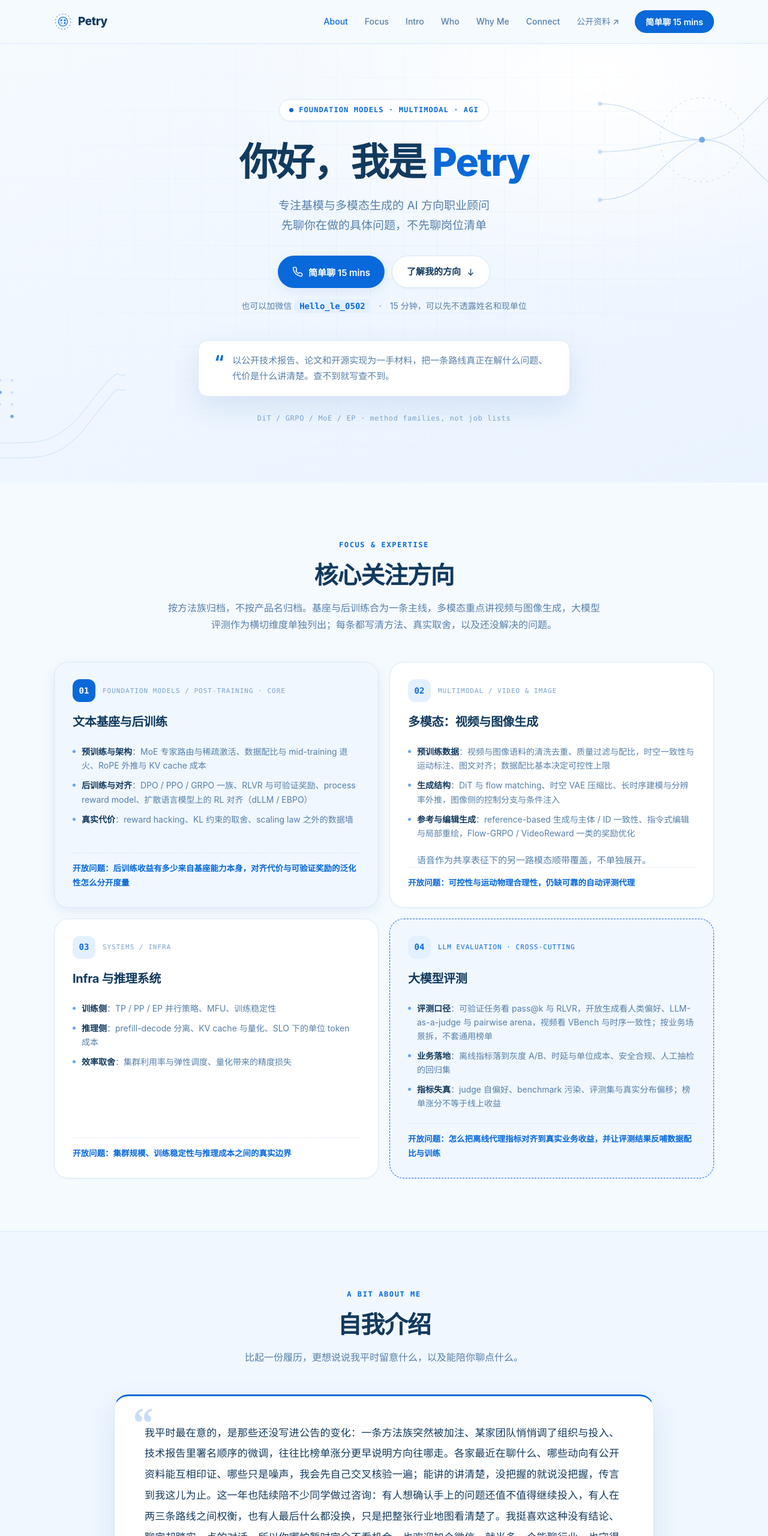
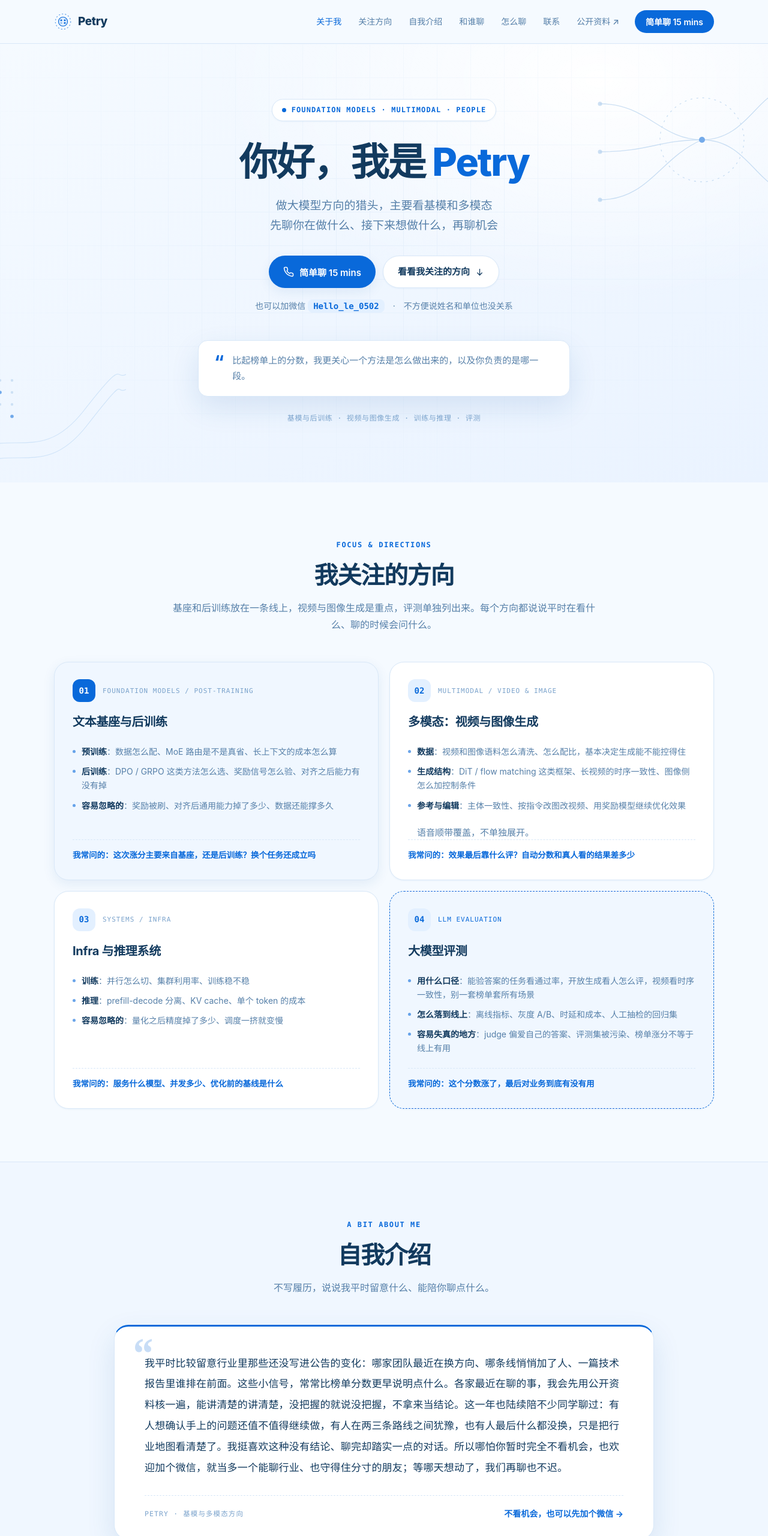
Before and after one commit to Nikoyyl21/Nikoyyl21.github.io, a plain HTML site: page index.html in a window 1280 px wide. Shown: the top 2560 px of the page at 60% size. Drawn offline with Linux system fonts and the light colour scheme.

Commit message:
Rewrite page copy in a plainer, more concrete voice

```diff
--- a/index.html
+++ b/index.html
@@ -3,8 +3,8 @@
 <head>
 <meta charset="UTF-8">
 <meta name="viewport" content="width=device-width, initial-scale=1.0">
-<title>Petry · 基模与多模态方向顾问</title>
-<meta name="description" content="以公开技术报告为一手材料，跟踪基模与多模态的方法演进。和研究员一起判断下一个值得投入的问题。">
+<title>Petry · 大模型方向的猎头</title>
+<meta name="description" content="做大模型方向的猎头，主要看基模与多模态。聊聊你在做什么，接下来想做什么。">
 <link rel="icon" type="image/svg+xml" href="assets/favicon.svg">
 <link rel="stylesheet" href="assets/site.css">
 </head>
@@ -22,12 +22,12 @@
       Petry
     </a>
     <nav class="nav" id="nav">
-      <a href="#about" class="nav-link active">About</a>
-      <a href="#focus" class="nav-link">Focus</a>
-      <a href="#intro" class="nav-link">Intro</a>
-      <a href="#who" class="nav-link">Who</a>
-      <a href="#why" class="nav-link">Why Me</a>
-      <a href="#connect" class="nav-link">Connect</a>
+      <a href="#about" class="nav-link active">关于我</a>
+      <a href="#focus" class="nav-link">关注方向</a>
+      <a href="#intro" class="nav-link">自我介绍</a>
+      <a href="#who" class="nav-link">和谁聊</a>
+      <a href="#why" class="nav-link">怎么聊</a>
+      <a href="#connect" class="nav-link">联系</a>
       <a href="https://github.com/Nikoyyl21?tab=repositories" class="nav-link">公开资料 ↗</a>
       <button type="button" class="header-cta" data-open-phone>简单聊 15 mins</button>
     </nav>
@@ -67,76 +67,76 @@
   </svg>
 
   <div class="container hero-content">
-    <div class="hero-badge"><span class="hero-badge-dot"></span>FOUNDATION MODELS · MULTIMODAL · AGI</div>
+    <div class="hero-badge"><span class="hero-badge-dot"></span>FOUNDATION MODELS · MULTIMODAL · PEOPLE</div>
     <h1 class="hero-title">你好，我是 <span class="accent">Petry</span></h1>
-    <p class="hero-subtitle">专注基模与多模态生成的 AI 方向职业顾问<br>先聊你在做的具体问题，不先聊岗位清单</p>
+    <p class="hero-subtitle">做大模型方向的猎头，主要看基模和多模态<br>先聊你在做什么、接下来想做什么，再聊机会</p>
     <div class="hero-cta-row">
       <button type="button" class="btn btn-primary" data-open-phone>
         <svg width="18" height="18" viewBox="0 0 24 24" fill="none" stroke="currentColor" stroke-width="2" stroke-linecap="round" stroke-linejoin="round" aria-hidden="true"><path d="M22 16.92v3a2 2 0 0 1-2.18 2 19.79 19.79 0 0 1-8.63-3.07 19.5 19.5 0 0 1-6-6 19.79 19.79 0 0 1-3.07-8.67A2 2 0 0 1 4.11 2h3a2 2 0 0 1 2 1.72c.13.96.36 1.9.7 2.81a2 2 0 0 1-.45 2.11L8.09 9.91a16 16 0 0 0 6 6l1.27-1.27a2 2 0 0 1 2.11-.45c.91.34 1.85.57 2.81.7A2 2 0 0 1 22 16.92z"/></svg>
         简单聊 15 mins
       </button>
       <a href="#focus" class="btn btn-secondary">
-        了解我的方向
+        看看我关注的方向
         <svg width="15" height="15" viewBox="0 0 24 24" fill="none" stroke="currentColor" stroke-width="2" stroke-linecap="round"><line x1="12" y1="4" x2="12" y2="20"/><polyline points="18 14 12 20 6 14"/></svg>
       </a>
     </div>
-    <p class="hero-wechat">也可以加微信 <code>Hello_le_0502</code>　·　15 分钟，可以先不透露姓名和现单位</p>
+    <p class="hero-wechat">也可以加微信 <code>Hello_le_0502</code>　·　不方便说姓名和单位也没关系</p>
     <div class="hero-quote">
       <span class="mark">&ldquo;</span>
-      <span>以公开技术报告、论文和开源实现为一手材料，把一条路线真正在解什么问题、代价是什么讲清楚。查不到就写查不到。</span>
+      <span>比起榜单上的分数，我更关心一个方法是怎么做出来的，以及你负责的是哪一段。</span>
     </div>
-    <div class="hero-meta">DiT / GRPO / MoE / EP · method families, not job lists</div>
+    <div class="hero-meta">基模与后训练 · 视频与图像生成 · 训练与推理 · 评测</div>
   </div>
 </section>
 
 <section class="section" id="focus">
   <div class="container">
     <div class="section-head">
-      <span class="eyebrow">Focus &amp; Expertise</span>
-      <h2 class="section-title">核心关注方向</h2>
-      <p class="section-lead">按方法族归档，不按产品名归档。基座与后训练合为一条主线，多模态重点讲视频与图像生成，大模型评测作为横切维度单独列出；每条都写清方法、真实取舍，以及还没解决的问题。</p>
+      <span class="eyebrow">Focus &amp; Directions</span>
+      <h2 class="section-title">我关注的方向</h2>
+      <p class="section-lead">基座和后训练放在一条线上，视频与图像生成是重点，评测单独列出来。每个方向都说说平时在看什么、聊的时候会问什么。</p>
     </div>
     <div class="grid grid-4">
       <div class="card card-featured">
-        <div class="card-top"><div class="card-icon">01</div><span class="card-label">Foundation Models / Post-training · Core</span></div>
+        <div class="card-top"><div class="card-icon">01</div><span class="card-label">Foundation Models / Post-training</span></div>
         <h3>文本基座与后训练</h3>
         <ul class="sub-list">
-          <li><strong>预训练与架构</strong>：MoE 专家路由与稀疏激活、数据配比与 mid-training 退火、RoPE 外推与 KV cache 成本</li>
-          <li><strong>后训练与对齐</strong>：DPO / PPO / GRPO 一族、RLVR 与可验证奖励、process reward model、扩散语言模型上的 RL 对齐（dLLM / EBPO）</li>
-          <li><strong>真实代价</strong>：reward hacking、KL 约束的取舍、scaling law 之外的数据墙</li>
+          <li><strong>预训练</strong>：数据怎么配、MoE 路由是不是真省、长上下文的成本怎么算</li>
+          <li><strong>后训练</strong>：DPO / GRPO 这类方法怎么选、奖励信号怎么验、对齐之后能力有没有掉</li>
+          <li><strong>容易忽略的</strong>：奖励被刷、对齐后通用能力掉了多少、数据还能撑多久</li>
         </ul>
-        <span class="open">开放问题：后训练收益有多少来自基座能力本身，对齐代价与可验证奖励的泛化性怎么分开度量</span>
+        <span class="open">我常问的：这次涨分主要来自基座，还是后训练？换个任务还成立吗</span>
       </div>
       <div class="card">
         <div class="card-top"><div class="card-icon">02</div><span class="card-label">Multimodal / Video &amp; Image</span></div>
         <h3>多模态：视频与图像生成</h3>
         <ul class="sub-list">
-          <li><strong>预训练数据</strong>：视频与图像语料的清洗去重、质量过滤与配比，时空一致性与运动标注、图文对齐；数据配比基本决定可控性上限</li>
-          <li><strong>生成结构</strong>：DiT 与 flow matching、时空 VAE 压缩比、长时序建模与分辨率外推，图像侧的控制分支与条件注入</li>
-          <li><strong>参考与编辑生成</strong>：reference-based 生成与主体 / ID 一致性、指令式编辑与局部重绘，Flow-GRPO / VideoReward 一类的奖励优化</li>
+          <li><strong>数据</strong>：视频和图像语料怎么清洗、怎么配比，基本决定生成能不能控得住</li>
+          <li><strong>生成结构</strong>：DiT / flow matching 这类框架、长视频的时序一致性、图像侧怎么加控制条件</li>
+          <li><strong>参考与编辑</strong>：主体一致性、按指令改图改视频、用奖励模型继续优化效果</li>
         </ul>
-        <p class="card-note">语音作为共享表征下的另一路模态顺带覆盖，不单独展开。</p>
-        <span class="open">开放问题：可控性与运动物理合理性，仍缺可靠的自动评测代理</span>
+        <p class="card-note">语音顺带覆盖，不单独展开。</p>
+        <span class="open">我常问的：效果最后靠什么评？自动分数和真人看的结果差多少</span>
       </div>
       <div class="card">
         <div class="card-top"><div class="card-icon">03</div><span class="card-label">Systems / Infra</span></div>
         <h3>Infra 与推理系统</h3>
         <ul class="sub-list">
-          <li><strong>训练侧</strong>：TP / PP / EP 并行策略、MFU、训练稳定性</li>
-          <li><strong>推理侧</strong>：prefill-decode 分离、KV cache 与量化、SLO 下的单位 token 成本</li>
-          <li><strong>效率取舍</strong>：集群利用率与弹性调度、量化带来的精度损失</li>
+          <li><strong>训练</strong>：并行怎么切、集群利用率、训练稳不稳</li>
+          <li><strong>推理</strong>：prefill-decode 分离、KV cache、单个 token 的成本</li>
+          <li><strong>容易忽略的</strong>：量化之后精度掉了多少、调度一挤就变慢</li>
         </ul>
-        <span class="open">开放问题：集群规模、训练稳定性与推理成本之间的真实边界</span>
+        <span class="open">我常问的：服务什么模型、并发多少、优化前的基线是什么</span>
       </div>
       <div class="card card-cross">
-        <div class="card-top"><div class="card-icon">04</div><span class="card-label">LLM Evaluation · Cross-cutting</span></div>
+        <div class="card-top"><div class="card-icon">04</div><span class="card-label">LLM Evaluation</span></div>
         <h3>大模型评测</h3>
         <ul class="sub-list">
-          <li><strong>评测口径</strong>：可验证任务看 pass@k 与 RLVR，开放生成看人类偏好、LLM-as-a-judge 与 pairwise arena，视频看 VBench 与时序一致性；按业务场景拆，不套通用榜单</li>
-          <li><strong>业务落地</strong>：离线指标落到灰度 A/B、时延与单位成本、安全合规、人工抽检的回归集</li>
-          <li><strong>指标失真</strong>：judge 自偏好、benchmark 污染、评测集与真实分布偏移；榜单涨分不等于线上收益</li>
+          <li><strong>用什么口径</strong>：能验答案的任务看通过率，开放生成看人怎么评，视频看时序一致性，别一套榜单套所有场景</li>
+          <li><strong>怎么落到线上</strong>：离线指标、灰度 A/B、时延和成本、人工抽检的回归集</li>
+          <li><strong>容易失真的地方</strong>：judge 偏爱自己的答案、评测集被污染、榜单涨分不等于线上有用</li>
         </ul>
-        <span class="open">开放问题：怎么把离线代理指标对齐到真实业务收益，并让评测结果反哺数据配比与训练</span>
+        <span class="open">我常问的：这个分数涨了，最后对业务到底有没有用</span>
       </div>
     </div>
   </div>
@@ -147,13 +147,13 @@
     <div class="section-head">
       <span class="eyebrow">A Bit About Me</span>
       <h2 class="section-title">自我介绍</h2>
-      <p class="section-lead">比起一份履历，更想说说我平时留意什么，以及能陪你聊点什么。</p>
+      <p class="section-lead">不写履历，说说我平时留意什么、能陪你聊点什么。</p>
     </div>
     <div class="intro-card">
       <span class="intro-mark" aria-hidden="true">&ldquo;</span>
-      <p class="intro-text">我平时最在意的，是那些还没写进公告的变化：一条方法族突然被加注、某家团队悄悄调了组织与投入、技术报告里署名顺序的微调，往往比榜单涨分更早说明方向往哪走。各家最近在聊什么、哪些动向有公开资料能互相印证、哪些只是噪声，我会先自己交叉核验一遍；能讲的讲清楚，没把握的就说没把握，传言到我这儿为止。这一年也陆续陪不少同学做过咨询：有人想确认手上的问题还值不值得继续投入，有人在两三条路线之间权衡，也有人最后什么都没换，只是把整张行业地图看清楚了。我挺喜欢这种没有结论、聊完却踏实一点的对话。所以你哪怕暂时完全不看机会，也欢迎加个微信，就当多一个能聊行业、也守得住分寸的朋友；等哪天真的想动了，我们再聊也不迟。</p>
+      <p class="intro-text">我平时比较留意行业里那些还没写进公告的变化：哪家团队最近在换方向、哪条线悄悄加了人、一篇技术报告里谁排在前面。这些小信号，常常比榜单分数更早说明点什么。各家最近在聊的事，我会先用公开资料核一遍，能讲清楚的讲清楚，没把握的就说没把握，不拿来当结论。这一年也陆续陪不少同学聊过：有人想确认手上的问题还值不值得继续做，有人在两三条路线之间犹豫，也有人最后什么都没换，只是把行业地图看清楚了。我挺喜欢这种没有结论、聊完却踏实一点的对话。所以哪怕你暂时完全不看机会，也欢迎加个微信，就当多一个能聊行业、也守得住分寸的朋友；等哪天想动了，我们再聊也不迟。</p>
       <div class="intro-foot">
-        <span class="intro-sign">Petry · Foundation Models &amp; Multimodal</span>
+        <span class="intro-sign">Petry · 基模与多模态方向</span>
         <a class="intro-link" href="#connect">不看机会，也可以先加个微信 →</a>
       </div>
     </div>
@@ -164,29 +164,29 @@
   <div class="container">
     <div class="section-head">
       <span class="eyebrow">Who I Talk To</span>
-      <h2 class="section-title">我在找谁</h2>
-      <p class="section-lead">不同背景的人关心的问题不一样，聊法也不一样。</p>
+      <h2 class="section-title">可以和谁聊</h2>
+      <p class="section-lead">不管你在哪个方向，都从你在做的事聊起。</p>
     </div>
     <div class="grid grid-4">
       <div class="card who-card">
         <span class="tag">研究员</span>
-        <h3>想判断方向，或比较路线差异</h3>
-        <p>从你在做的具体问题聊起：基模能力边界、奖励信号设计，或者一个方法在更大规模上还成不成立。</p>
+        <h3>想看看方向，或比较不同团队的做法</h3>
+        <p>先聊你正在解的问题、负责的是哪一段，再聊下一个问题值不值得继续投入。</p>
       </div>
       <div class="card who-card">
         <span class="tag">Infra 与系统</span>
-        <h3>关心 MFU、并行策略、推理成本</h3>
-        <p>TP / PP / EP 怎么切、prefill-decode 分离是不是真落地、集群拓扑和 SLO 的实际约束，都能摊开讲。</p>
+        <h3>关心训练效率和推理成本</h3>
+        <p>我会问得具体些：多大的集群、服务什么模型、并发和延迟目标是什么、瓶颈卡在哪。</p>
       </div>
       <div class="card who-card">
         <span class="tag">多模态与生成</span>
-        <h3>视频、图像生成方向</h3>
-        <p>预训练数据配比、时空压缩比、参考与编辑生成怎么控主体一致性、评测靠 VBench 还是人类偏好对齐，这些值得先聊清楚。</p>
+        <h3>做视频、图像生成的</h3>
+        <p>数据怎么配、生成结果怎么控、效果怎么评，这些比岗位清单更值得先聊清楚。</p>
       </div>
       <div class="card who-card">
         <span class="tag">暂时不想动的人</span>
-        <h3>只想先了解发生了什么</h3>
-        <p>不做任何决定也没关系，这类聊天我同样欢迎。先匿名聊方向就行。</p>
+        <h3>只想先了解行业在发生什么</h3>
+        <p>不做任何决定也没关系。先匿名聊点近况，也行。</p>
       </div>
     </div>
   </div>
@@ -195,25 +195,25 @@
 <section class="section alt" id="why">
   <div class="container">
     <div class="section-head">
-      <span class="eyebrow">Why Work With Me</span>
-      <h2 class="section-title">为什么可以跟我聊</h2>
-      <p class="section-lead">研究员判断一个人值不值得聊，看的是有没有说出方法的代价，不是关键词密度。</p>
+      <span class="eyebrow">How We Talk</span>
+      <h2 class="section-title">聊的时候我在意什么</h2>
+      <p class="section-lead">不喊口号，说说我实际怎么聊。</p>
     </div>
     <div class="grid grid-3 numbered">
       <div class="card number-item">
         <span class="num">01</span>
-        <h3>按技术脉络梳理</h3>
-        <p>按方法族和算力约束做梳理，不按 JD 关键词做匹配。能说清一条路线为什么被选中。</p>
+        <h3>先听你做过什么</h3>
+        <p>从具体问题和你负责的那一段开始，不拿 JD 关键词套人。方向是这么聊出来的。</p>
       </div>
       <div class="card number-item">
         <span class="num">02</span>
-        <h3>给横向取舍</h3>
-        <p>同一技术维度上不同实现的差异，包括各自的代价和不那么好看的部分。</p>
+        <h3>给能用的横向信息</h3>
+        <p>同一个方向上，不同团队的做法和差别，包括不那么好看的部分，我会照实说。</p>
       </div>
       <div class="card number-item">
         <span class="num">03</span>
         <h3>不合适会直说</h3>
-        <p>不硬推，不共享给第三方。可以先不透露姓名和现单位，你的信息不会出现在任何公开列表里。</p>
+        <p>不硬推，也不共享给第三方。可以先不透露姓名和现单位。</p>
       </div>
     </div>
   </div>
@@ -223,12 +223,12 @@
   <div class="container">
     <div class="section-head">
       <span class="eyebrow">Let's Connect</span>
-      <h2 class="section-title">取得联系</h2>
-      <p class="section-lead">想判断下一个方向，或者只是想了解发生了什么，都可以先聊 15 分钟。</p>
+      <h2 class="section-title">聊聊下一步</h2>
+      <p class="section-lead">想看机会，或者只是想聊聊行业里最近在发生什么，都可以先聊 15 分钟。</p>
     </div>
     <div class="connect-box">
-      <h3>先匿名聊方向，不用附简历</h3>
-      <p>点一下就能看到电话，直接聊 15 分钟，不用附简历。</p>
+      <h3>先聊 15 分钟，不用准备什么</h3>
+      <p>点一下看电话。聊你在做什么、接下来想做什么就行，不用附简历。</p>
       <button type="button" class="email-btn" data-open-phone>
         <svg width="18" height="18" viewBox="0 0 24 24" fill="none" stroke="currentColor" stroke-width="2" stroke-linecap="round" stroke-linejoin="round" aria-hidden="true"><path d="M22 16.92v3a2 2 0 0 1-2.18 2 19.79 19.79 0 0 1-8.63-3.07 19.5 19.5 0 0 1-6-6 19.79 19.79 0 0 1-3.07-8.67A2 2 0 0 1 4.11 2h3a2 2 0 0 1 2 1.72c.13.96.36 1.9.7 2.81a2 2 0 0 1-.45 2.11L8.09 9.91a16 16 0 0 0 6 6l1.27-1.27a2 2 0 0 1 2.11-.45c.91.34 1.85.57 2.81.7A2 2 0 0 1 22 16.92z"/></svg>
         简单聊 15 mins
@@ -239,9 +239,9 @@
         <code class="wechat-id">Hello_le_0502</code>
         <button type="button" class="copy-btn" data-copy="Hello_le_0502" aria-label="复制微信号">复制</button>
       </div>
-      <p class="wechat-hint">添加时备注想聊的方向即可，不用附简历。</p>
+      <p class="wechat-hint">加的时候备注一句想聊什么就行。</p>
       <div class="privacy">
-        一对一沟通，不共享给任何第三方。可以先不透露姓名和现单位，只聊方向。你的信息不会出现在任何公开仓库或公开列表里。
+        一对一聊，不会共享给任何第三方；可以先不透露姓名和现单位。你的信息也不会出现在任何公开仓库或公开列表里。
       </div>
       <div class="connect-links">
         公开资料：<a href="https://github.com/Nikoyyl21">GitHub 主页</a> ·
@@ -255,14 +255,14 @@
 
 <footer class="footer">
   <div class="container">
-    <p class="slogan">把一个问题真正解什么、代价是什么讲清楚，再谈下一步。</p>
+    <p class="slogan">先把方向聊清楚，再谈下一步。</p>
     <p class="meta">© 2026 Petry · 公开资料整理，不含候选人信息与在招团队细节</p>
     <div class="footer-nav">
-      <a href="#about">About</a>
-      <a href="#focus">Focus</a>
-      <a href="#intro">Intro</a>
-      <a href="#who">Who</a>
-      <a href="#connect">Connect</a>
+      <a href="#about">关于我</a>
+      <a href="#focus">关注方向</a>
+      <a href="#intro">自我介绍</a>
+      <a href="#who">和谁聊</a>
+      <a href="#connect">联系</a>
       <a href="https://github.com/Nikoyyl21">GitHub ↗</a>
     </div>
   </div>
```
Also changed, not shown: 2 other files.
